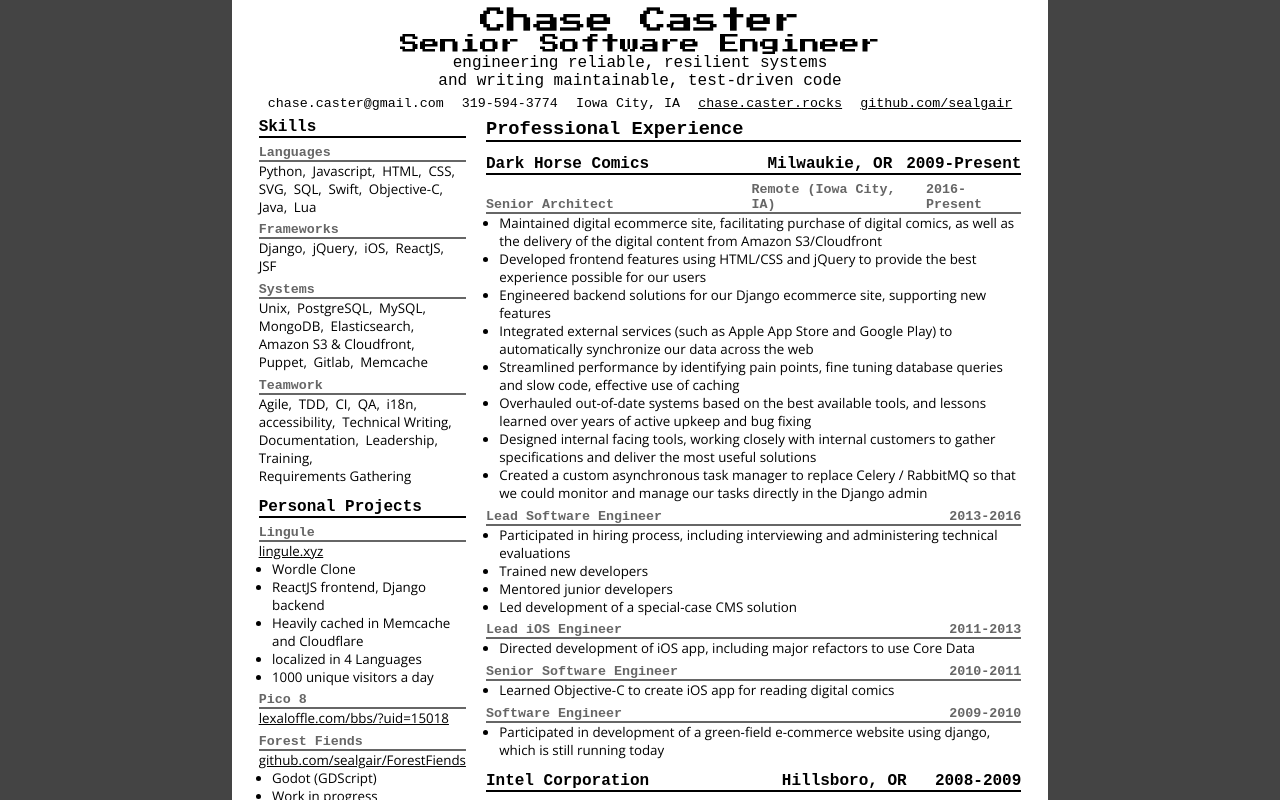
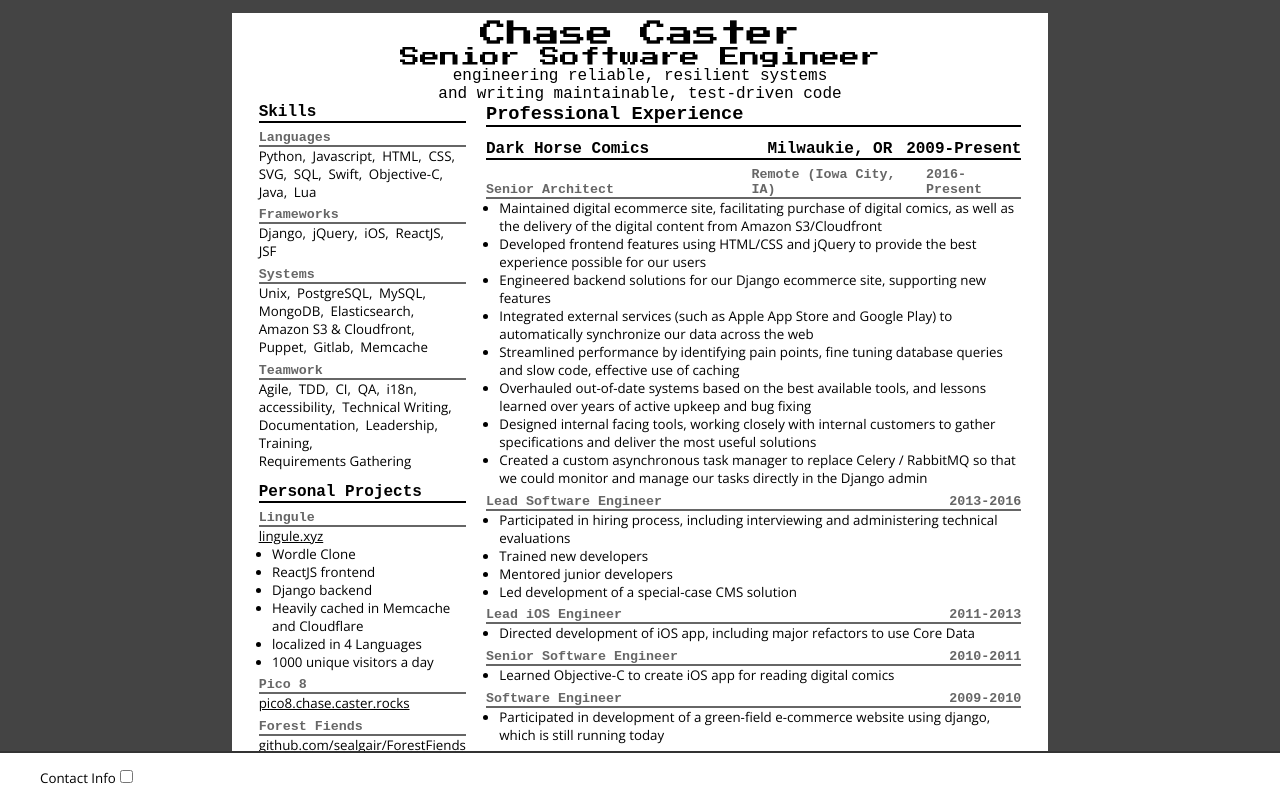
Before and after one commit to sealgair/Resume, a React (Create React App) app: page / in a window 1280 px wide. Shown: the top 800 px of the page. Built offline with nearby package versions, Linux system fonts and the light colour scheme; a web font is replaced by a local one.

Commit message:
hide contact info behind checkbox

```diff
--- a/src/App.css
+++ b/src/App.css
@@ -2,13 +2,18 @@
   font-family: "Open Sans", sans-serif;
   background-color: #444;
   margin: 0 auto;
-  max-width: 8.5in;
   font-size: 10pt;
 }
 #content {
-  min-height: 100vh;
+  max-width: 8.5in;
+  min-height: 11in;
+  margin: auto;
+  margin-bottom: 5em;
+  margin-top: 1em;
   background-color: white;
   padding: 0.5em 2em;
+  position: relative;
+  box-sizing: border-box;
 }
 #title {
   text-align: center;
@@ -99,8 +104,39 @@
   margin-top: 1em;
 }
 
+#controls {
+  width: 100%;
+  background-color: white;
+  border-top: 2px solid #333;
+  padding: 1em 3em;
+  position: fixed;
+  bottom:0%;
+  display: flex;
+  justify-content: space-between;
+  box-sizing: border-box;
+}
+
+#print-frame {
+  position: absolute;
+  width: 8.5in;
+  height: 11in;
+  border: 2px solid darkblue;
+  top: 0;
+  left: 0;
+}
+
 @media print {
-  div.employer {
+  .nobreak {
     break-inside: avoid;
   }
+  #controls, #print-frame {
+    display: none;
+  }
+  #content {
+    margin: 0;
+  }
 }
+@page {
+  size: 8.5in 11in;
+  margin: 0;
+}
--- a/src/App.tsx
+++ b/src/App.tsx
@@ -1,7 +1,8 @@
-import React from 'react';
-import logo from './logo.svg';
-import './App.css';
+import React from 'react'
+import logo from './logo.svg'
+import './App.css'
 import data from "./data.json"
+import { useState } from "react"
 
 
 function format_url(info: string) {
@@ -16,7 +17,7 @@
     <div id="contact">
       {contact_info.map((info, i) => format_url(info))}
     </div>
-  );
+  )
 }
 
 type Skill = {
@@ -44,7 +45,7 @@
 
 function EducationInfo({education}: {education: Education}) {
   return (
-    <div id="education" className="section">
+    <div id="education" className="section nobreak">
       <div className="title">Education</div>
       <div className="sub title">{education.name}</div>
       <div className="info">
@@ -65,7 +66,7 @@
     <div id="personal" className="section">
       <div className="title">Personal Projects</div>
       {projects.map((project, p) =>
-        <div className="project">
+        <div className="project nobreak">
           <div className="sub title">{project.name}</div>
           <div>{format_url(project.url)}</div>
           <ul>
@@ -90,7 +91,7 @@
     <div id="employment">
       <div className="main title">Professional Experience</div>
       {employers.map((employer, e) =>
-        <div className="employer section">
+        <div className="employer section nobreak">
           <div className="title">
             <span>{employer.name}</span>
             <span>{employer.location}</span>
@@ -116,8 +117,38 @@
   )
 }
 
-function App() {
+type ControlProps = {
+  showContact: boolean, changeShowContact: () => void
+}
+
+function ControlBar({showContact, changeShowContact}: ControlProps) {
   return (
+    <div id="controls">
+      <label id="show-contact">
+      Contact Info
+      <input type="checkbox" checked={showContact} onChange={changeShowContact}/>
+      </label>
+    </div>
+  )
+}
+
+class App extends React.Component {
+  state: {showContact: boolean}
+
+  constructor(props: {}) {
+    super(props)
+    this.state = {
+      showContact: false
+    }
+    this.changeShowContact = this.changeShowContact.bind(this)
+  }
+
+  changeShowContact() {
+    this.setState({showContact: !this.state.showContact})
+  }
+
+  render() {
+      return (<>
         <div id="content">
           <div id="title">
             <h1>Chase Caster</h1>
@@ -126,7 +157,9 @@
             {data.blurb.map((line, b) => <span>{line}</span>)}
             </p>
           </div>
-      <ContactInfo contact_info={data.contact} />
+          {this.state.showContact ?
+            <ContactInfo contact_info={data.contact} /> : ""
+          }
           <div id="columns">
             <div className="column">
               <Skills skill_groups={data.skills}/>
@@ -137,7 +170,10 @@
               <Employment employers={data.employers}/>
           </div>
         </div>
-  );
+        <ControlBar showContact={this.state.showContact}
+              changeShowContact={this.changeShowContact}/>
+      </>)
+  }
 }
 
-export default App;
+export default App
--- a/src/data.json
+++ b/src/data.json
@@ -32,7 +32,7 @@
   "education": {
     "name": "Iowa State University",
     "location": "Ames, IA",
-    "degree": "BS Computer Science",
+    "degree": "BS in Computer Science",
     "dates": "2001-2005"
   },
   "personal": [
@@ -41,7 +41,8 @@
       "url": "https://lingule.xyz",
       "description": [
         "Wordle Clone",
-        "ReactJS frontend, Django backend",
+        "ReactJS frontend",
+        "Django backend",
         "Heavily cached in Memcache and Cloudflare",
         "localized in 4 Languages",
         "1000 unique visitors a day"
@@ -49,23 +50,21 @@
     },
     {
       "name": "Pico 8",
-      "url": "https://lexaloffle.com/bbs/?uid=15018",
+      "url": "https://pico8.chase.caster.rocks",
       "description": []
     },
     {
       "name": "Forest Fiends",
       "url": "https://github.com/sealgair/ForestFiends",
       "description": [
-        "Godot (GDScript)",
-        "Work in progress"
+        "Godot (GDScript)"
       ]
     },
     {
       "name": "Jolly Xanthar",
       "url": "https://github.com/sealgair/Jolly-Xanthar",
       "description": [
-        "Love2D (Lua)",
-        "Work in progress"
+        "Love2D (Lua)"
       ]
     }
   ],
```
Lines whose indentation alone changed are shown as unchanged.
